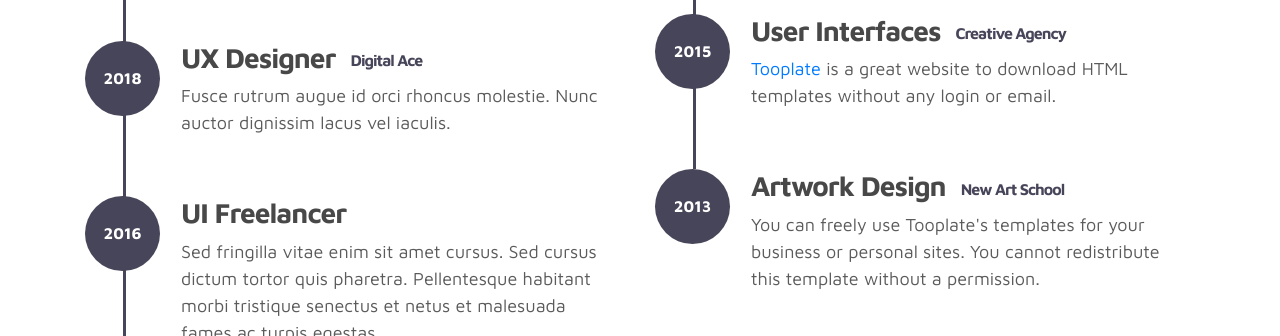
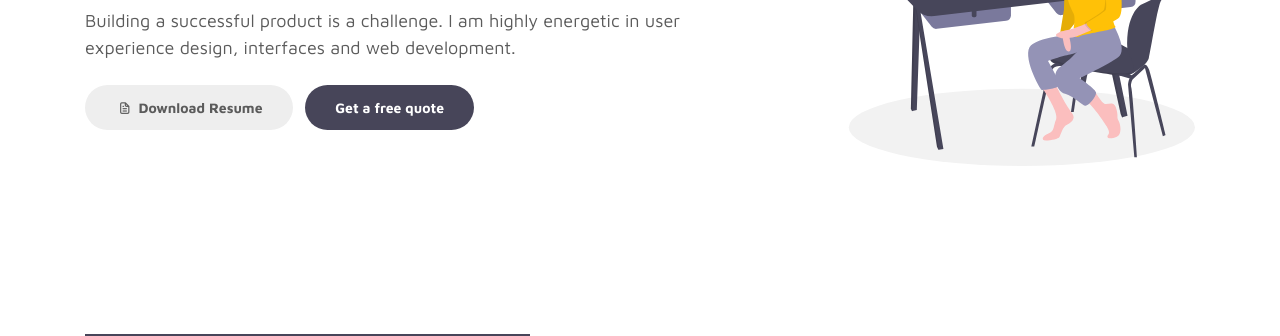
Before and after one commit to imonkarjadhav/onkarjadhav, a plain HTML site: page index.html in a window 1280 px wide. Shown: the part 352-688 px from the top of the page. Drawn offline with Linux system fonts and the light colour scheme.

Commit message:
Update index.html

```diff
--- a/index.html
+++ b/index.html
@@ -61,7 +61,7 @@
     </nav>
 
     <!-- ABOUT -->
-   <!--  <section class="about full-screen d-lg-flex justify-content-center align-items-center" id="about">
+     <section class="about full-screen d-lg-flex justify-content-center align-items-center" id="about">
         <div class="container">
             <div class="row">
 
@@ -145,7 +145,7 @@
     </section>
 
     <!-- FEATURES -->
-    <section class="resume py-5 d-lg-flex justify-content-center align-items-center" id="resume">
+  <!--  <section class="resume py-5 d-lg-flex justify-content-center align-items-center" id="resume">
         <div class="container">
             <div class="row">
 
```
